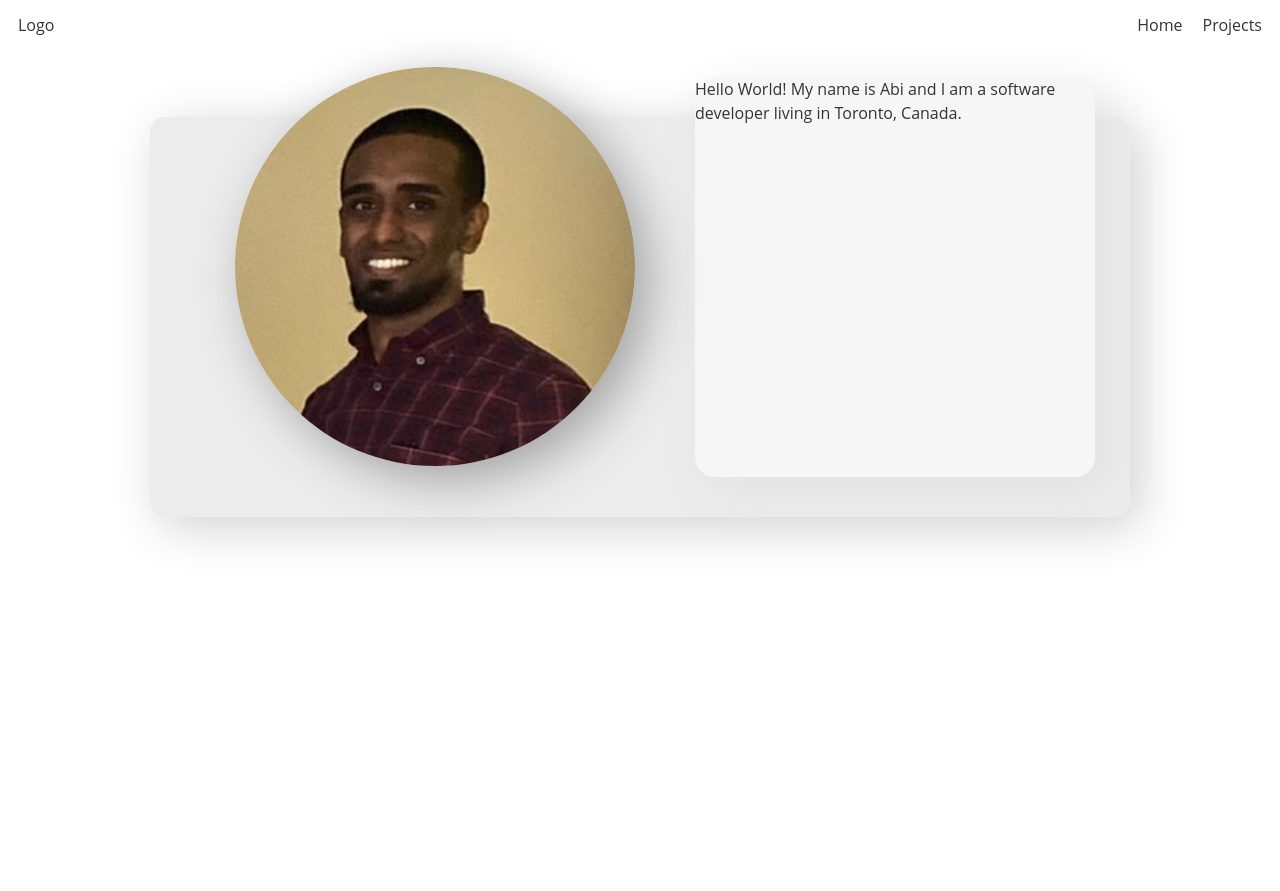
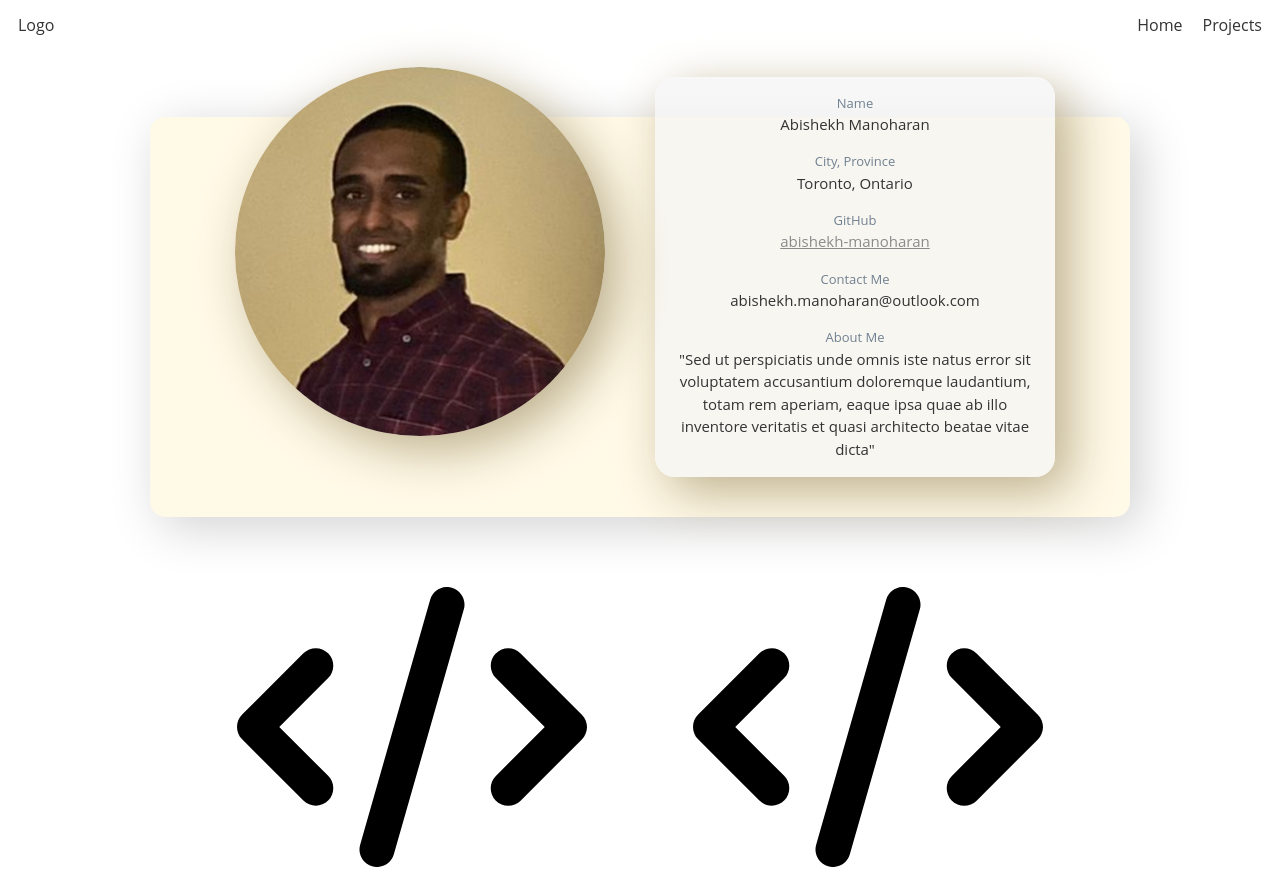
Before and after one commit to abishekh-manoharan/portfolio-website, a React (Create React App) app: page / in a window 1280 px wide. Shown: the top 891 px of the page. Before the commit the page ends 800 px from the top, so only its background shows below. Built offline with nearby package versions, Linux system fonts and the light colour scheme.

Commit message:
updated home page styling

```diff
--- a/public/index.css
+++ b/public/index.css
@@ -250,7 +250,7 @@ body {
     position:relative;
     height: 400px;
     margin-top: 50px;
-    background-color: rgb(236, 236, 236);
+    background-color: rgb(255, 249, 231);
     border-radius: 15px;
     box-shadow: 10px 10px 50px rgb(209, 209, 209);
     z-index: 1;
@@ -260,24 +260,57 @@ body {
     position:absolute;
     /* top: 40px; */
     left:85px;
-    width: 400px;
+    width: 370px;
     border-radius: 100%;
     z-index: 2;
-    box-shadow: 14px 14px 50px rgb(162, 162, 162);
+    box-shadow: 14px 14px 50px rgb(188, 175, 141);
 }
 
 .profile-info {
     z-index: 2;
     position: absolute;
     top: 30px;
-    right: 35px;
+    right: 75px;
     width: 400px;
     height: 400px;
-    background-color: #f6f6f6;
+    background-color: #f6f6f6ba;
     border-radius: 20px;
-    box-shadow: 14px 14px 50px rgb(226, 226, 226);
+    box-shadow: 14px 14px 50px rgb(188, 175, 141);
+    text-align: center;
+
+    display: flex;
+    flex-direction: column;
+    justify-content: space-evenly;
+}
+
+.info {
+    margin-top: 0px;
+    font-size: 15px;
+    padding: 0px 20px;
+}
+
+.intro-text {
+    font-size: large;
+    color: #196d93;
 }
 
 .footer {
-    background-color: #f1f1f1;
+    background-color: #acacac;
 }
+
+a {
+    color: #8b8b8b;
+}
+
+.home-site-nav {
+    margin-top: 70px;
+    display: flex;
+    flex-wrap: wrap;
+    align-items: center;
+    justify-content: space-evenly;
+    gap: 20px;
+}
+
+.home-site-nav-component {
+    width: 350px;
+}
--- a/src/components/HomePage.js
+++ b/src/components/HomePage.js
@@ -1,14 +1,52 @@
 import React from 'react';
 import torontoSkyline from '../images/torontoSkyline.jpeg'
 import profilePic from '../images/profile.jpg'
+import projectsLogo from '../images/projects-logo.svg'
 
 function HomePage(props) {
     return (
         <div class="homePage">
             <div class="profile-container">
                 <div class="profile-info">
-                    <div class="intro-text">
-                        Hello World! My name is Abi and I am a software developer living in Toronto, Canada.
+                    <div class="profile-info-component">
+                        <div class="project-subheading">
+                            Name
+                        </div>
+                        <div class="info">
+                            Abishekh Manoharan
+                        </div>
+                    </div>
+                    <div class="profile-info-component">
+                        <div class="project-subheading">
+                            City, Province
+                        </div>
+                        <div class="info">
+                            Toronto, Ontario
+                        </div>
+                    </div>
+                    <div class="profile-info-component">
+                        <div class="project-subheading">
+                            GitHub
+                        </div>
+                        <div class="info">
+                            <a href="https://github.com/abishekh-manoharan" target='_'>abishekh-manoharan</a>
+                        </div>
+                    </div>
+                    <div class="profile-info-component">
+                        <div class="project-subheading">
+                            Contact Me
+                        </div>
+                        <div class="info">
+                            abishekh.manoharan@outlook.com
+                        </div>
+                    </div>
+                    <div class="profile-info-component">
+                        <div class="project-subheading">
+                            About Me
+                        </div>
+                        <div class="info">
+                        "Sed ut perspiciatis unde omnis iste natus error sit voluptatem accusantium doloremque laudantium, totam rem aperiam, eaque ipsa quae ab illo inventore veritatis et quasi architecto beatae vitae dicta"
+                        </div>
                     </div>
                 </div>
 
@@ -16,6 +54,20 @@ function HomePage(props) {
                 <div class="profile-background"></div>
             </div>
 
+            <div class="home-site-nav">
+                <div class="home-site-nav-component">
+                    <img src={projectsLogo}></img>
+                </div>
+                <div class="home-site-nav-component">
+                    <img src={projectsLogo}></img>
+                </div>
+                <div class="home-site-nav-component">
+                    <img src={projectsLogo}></img>
+                </div>
+                <div class="home-site-nav-component">
+                    <img src={projectsLogo}></img>
+                </div>
+            </div>
         </div>
     );
 }
```
Also changed, not shown: src/images/projects-logo.svg (added).
